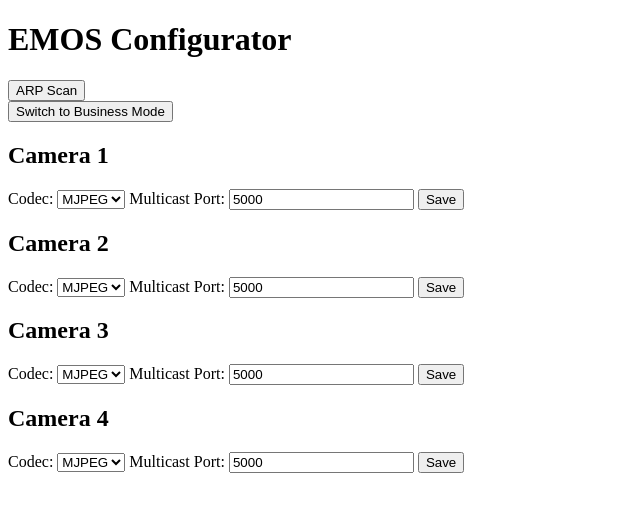
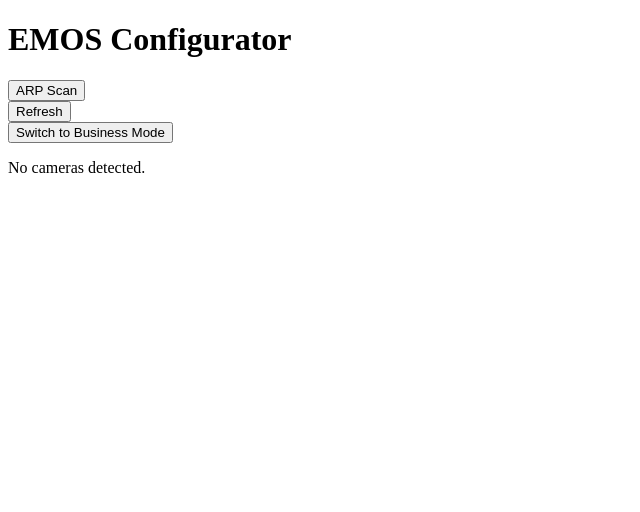
Before and after one commit to spindledev/emosconfiguratorv2, a FastAPI app: page / in a window 1280 px wide. Shown: the top 512 px of the page, without its empty margins (0-640 px from the left). Run offline with FastAPI, Linux system fonts and the light colour scheme.

Commit message:
Show only detected cameras with refresh button

```diff
--- a/app/main.py
+++ b/app/main.py
@@ -16,12 +16,19 @@ templates = Jinja2Templates(directory="app/templates")
 CONFIG_DIR = Path("config")
 CONFIG_DIR.mkdir(exist_ok=True)
 
-CAMERAS = [1, 2, 3, 4]
 
 BOOT_MODE_FILE = Path("/etc/emos/boot_mode")
 
 
-def load_settings(camera_id: int):
+def get_connected_cameras():
+    """Return a list of detected camera identifiers."""
+    try:
+        return occ_wrapper.list_cameras()
+    except occ_wrapper.OCCError:
+        return []
+
+
+def load_settings(camera_id: str):
     """Load settings for a camera or return defaults."""
     path = CONFIG_DIR / f"camera_{camera_id}.json"
     if path.exists():
@@ -30,7 +37,7 @@ def load_settings(camera_id: int):
     return {"codec": "MJPEG", "port": 5000}
 
 
-def save_settings(camera_id: int, codec: str, port: int):
+def save_settings(camera_id: str, codec: str, port: int):
     """Persist settings for a camera."""
     path = CONFIG_DIR / f"camera_{camera_id}.json"
     with open(path, "w") as f:
@@ -53,7 +60,8 @@ def switch_to_business_mode():
 @app.get("/", response_class=HTMLResponse)
 async def index(request: Request):
     """Render the configuration page with current settings."""
-    camera_settings = {cid: load_settings(cid) for cid in CAMERAS}
+    cameras = get_connected_cameras()
+    camera_settings = {cid: load_settings(cid) for cid in cameras}
     return templates.TemplateResponse(
         "index.html", {"request": request, "cameras": camera_settings}
     )
@@ -61,7 +69,7 @@ async def index(request: Request):
 
 @app.post("/settings/{camera_id}")
 async def save_camera_settings(
-    camera_id: int, codec: str = Form(...), port: int = Form(...)
+    camera_id: str, codec: str = Form(...), port: int = Form(...)
 ):
     """Save settings submitted from the form and redirect back to index."""
     save_settings(camera_id, codec, port)
@@ -72,7 +80,8 @@ async def save_camera_settings(
 async def arp_scan(request: Request):
     """Run an ARP scan and display the results on the index page."""
     scan_results = network.find_emos_cameras()
-    camera_settings = {cid: load_settings(cid) for cid in CAMERAS}
+    cameras = get_connected_cameras()
+    camera_settings = {cid: load_settings(cid) for cid in cameras}
     return templates.TemplateResponse(
         "index.html",
         {
--- a/app/templates/index.html
+++ b/app/templates/index.html
@@ -7,6 +7,9 @@
     <h1>EMOS Configurator</h1>
     <form method="post" action="/arp_scan">
         <button type="submit">ARP Scan</button>
+    </form>
+    <form method="get" action="/">
+        <button type="submit">Refresh</button>
     </form>
     <form method="post" action="/business">
         <button type="submit">Switch to Business Mode</button>
@@ -20,6 +23,7 @@
         {% endfor %}
     </ul>
     {% endif %}
+    {% if cameras %}
     {% for camera_id, setting in cameras.items() %}
     <h2>Camera {{ camera_id }}</h2>
     <form method="post" action="/settings/{{ camera_id }}">
@@ -33,5 +37,8 @@
         <button type="submit">Save</button>
     </form>
     {% endfor %}
+    {% else %}
+    <p>No cameras detected.</p>
+    {% endif %}
 </body>
 </html>
```
